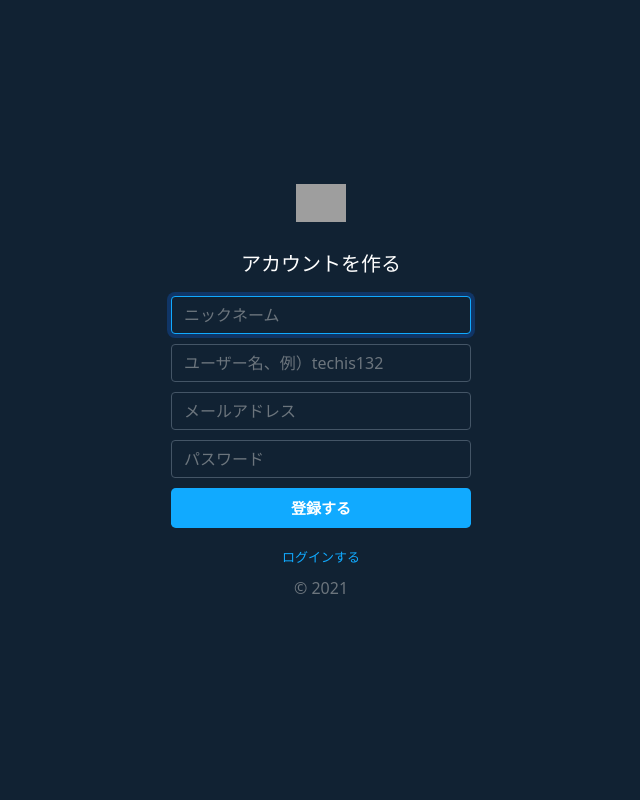
After one commit to thinking-weed/TwitterClone, a PHP site: page /sign-up.php in a window 1280 px wide. The commit adds this page. Shown: the whole page, without its empty margins (319-959 px from the left). Run offline with PHP 8.4, Linux system fonts and the light colour scheme; grey boxes are pictures that could not be loaded.

Commit message:
会員登録画面＆ログイン画面作成

```diff
--- a/views/css/style.css
+++ b/views/css/style.css
@@ -1,4 +1,7 @@
 /*全体*/
+html{
+  height:100%;
+}
 .container {
   display: flex;
   justify-content: center;
@@ -17,7 +20,7 @@
 }
 @media screen and (max-width: 500px) {
   .container {
-      padding:0;
+    padding: 0;
   }
 
   .side {
@@ -43,7 +46,9 @@ button.btn {
   font-weight: bold;
 }
 
-a{
+a {
+  font-size: 13px;
+  color: #1af;
   text-decoration: none;
 }
 
@@ -83,7 +88,7 @@ a{
 
 @media screen and (max-width: 500px) {
   .side .side-inner img {
-      width:70%;
+    width: 70%;
     margin-bottom: 15px;
   }
 
@@ -148,7 +153,7 @@ a{
 }
 
 /*仕切りエリアのスタイルシート*/
-.home .ditch{
+.home .ditch {
   height: 15px;
   background-color: #f7f8f8;
   border-top: 1px solid #eef;
@@ -156,66 +161,66 @@ a{
 }
 
 /*つぶやき一覧エリアのスタイルシート*/
-.home .tweet-list .tweet{
+.home .tweet-list .tweet {
   padding: 10px;
   display: flex;
   border-bottom: 1px solid #eef;
 }
-.home .tweet-list .tweet .user{
+.home .tweet-list .tweet .user {
   width: 80px;
   padding: 5px 15px 10px 10px;
 }
-.home .tweet-list .tweet .user img{
+.home .tweet-list .tweet .user img {
   width: 100%;
   border-radius: 50%;
   border: 0.2px solid #aaa;
 }
-.home .tweet-list .tweet .name{
+.home .tweet-list .tweet .name {
   padding-top: 5px;
 }
-.home .tweet-list .tweet .name a{
+.home .tweet-list .tweet .name a {
   color: #122;
 }
-.home .tweet-list .tweet .name a .nickname{
+.home .tweet-list .tweet .name a .nickname {
   color: #122;
   font-size: 17px;
   font-weight: bold;
 }
-.home .tweet-list .tweet .name a .user-name{
+.home .tweet-list .tweet .name a .user-name {
   color: #444;
   font-size: 14px;
 }
-.home .tweet-list .tweet .content{
+.home .tweet-list .tweet .content {
   width: calc(100% - 60px);
 }
-.home .tweet-list .tweet .content p{
+.home .tweet-list .tweet .content p {
   font-size: 16px;
   padding: 8px 0 0 0;
   margin-bottom: 8px;
 }
-.home .tweet-list .tweet .content img.post-image{
+.home .tweet-list .tweet .content img.post-image {
   width: 100%;
   border-radius: 15px;
   margin-bottom: 10px;
   margin-right: 5px;
   border: 1px solid #eef;
 }
-.home .tweet-list .tweet .content .icon-list{
+.home .tweet-list .tweet .content .icon-list {
   display: flex;
 }
-.home .tweet-list .tweet .content .icon-list .like img{
+.home .tweet-list .tweet .content .icon-list .like img {
   width: 25px;
   margin-right: 10px;
   cursor: pointer;
 }
-.home .tweet-list .tweet .content .icon-list .like-count{
+.home .tweet-list .tweet .content .icon-list .like-count {
   width: 25px;
   padding-top: 2px;
   color: #444;
 }
 @media screen and (max-width: 500px) {
   .home .tweet-list .tweet .user {
-      width:60px;
+    width: 60px;
     padding: 5px 10px 10px 5px;
   }
 
@@ -223,3 +228,41 @@ a{
     margin-top: 10px;
   }
 }
+
+/*会員登録画面（ログイン画面共用）*/
+body.sign-up{
+    display: flex;
+    align-items: center;
+    padding-top: 40px;
+    padding-bottom: 40px;
+    height: 100%;
+}
+.sign-up{
+    background-color: #123;
+    color: #fff;
+}
+.sign-up .form-sign-up{
+    width: 100%;
+    max-width: 330px;
+    padding: 15px;
+    margin: auto;
+}
+.sign-up .logo-white{
+    margin-bottom: 30px;
+    width: 50px;
+}
+.sign-up h1{
+    margin-bottom: 20px;
+    font-size: 20px;
+}
+.sign-up input{
+    margin-bottom: 10px;
+    background-color: #123;
+    border-color: #456;
+    color: #fff;
+}
+.sign-up input:focus{
+    background-color: #123;
+    border-color: #1af;
+    color: #fff;
+}
--- /dev/null
+++ b/views/sign-up.php
@@ -0,0 +1,33 @@
+<!DOCTYPE html>
+<html lang="ja">
+<head>
+    <meta charset="UTF-8">
+    <meta http-equiv="X-UA-Compatible" content="IE=edge">
+    <meta name="viewport" content="width=device-width, initial-scale=1.0">
+    <meta name="description" content="会員登録画面です">
+    <title>会員登録画面 / Twitterクローン</title>
+    <link href="../../../fontawesome-free-6.4.0-web/css/all.min.css">
+    <link rel="icon" href="../views/img/logo-twitterblue.svg">
+    <!--bootstrapのrink-->
+    <link href="https://cdn.jsdelivr.net/npm/bootstrap@5.0.0-beta1/dist/css/bootstrap.min.css" rel="stylesheet" integrity="sha384-giJF6kkoqNQ00vy+HMDP7azOuL0xtbfIcaT9wjKHr8RbDVddVHyTfAAsrekwKmP1" crossorigin="anonymous">
+    <link rel="stylesheet" href="../views/css/style.css">
+    </head>
+<body class="sign-up text-center">   <!--text-centerをつけることで勝手に中央寄せしてくれる-->
+    <main class="form-sign-up">
+        <form action="sign-up.php" method="post">
+            <img src="../views/img/logo-white.svg" alt="" class="logo-white">
+            <h1>アカウントを作る</h1>   <!--form-controlはbootstrap専用のクラスでなんとなくいい感じにしてくれる-->
+            <input type="text" class="form-control" name="nickname" placeholder="ニックネーム" maxlength="50" required autofocus>
+            <!--placeholderはテキスト部分の背景文字を、maxlengthで入力可能文字数を入力、required は必須、autofocusはページ表示時自動選択されている状態にする設定-->
+            <input type="text" class="form-control" name="name" placeholder="ユーザー名、例）techis132" maxlength="50" required >
+            <input type="email" class="form-control" name="email" placeholder="メールアドレス" maxlength="254" required >
+            <input type="password" class="form-control" name="password" placeholder="パスワード" minlength="4" required >
+            <button class="w-100 btn btn-lg" type="submit">登録する</button>
+                <!--w-100はwidth100「%」、btn-lgは大きな(large)ボタン-->
+            <p class="mt-3 mb-2"><a href="sign-in.php">ログインする</a></p>
+            <!--※mt-3はmargin-topが1rem、mb-2はmargin-bottomが0.5rem、-->
+            <p class="mt-2 mb-3 text-muted">&copy; 2021</p>
+        </form><!--text-mutedは文字を灰色にする、&copy;で〇cになる-->
+    </main>
+</body>
+</html>
```
Also changed, not shown: views/home.php (+21 -7 lines), views/js/Likes.js (added, +34 -0 lines), views/sign-in.php (added, +31 -0 lines). Lines whose indentation alone changed are shown as unchanged.
